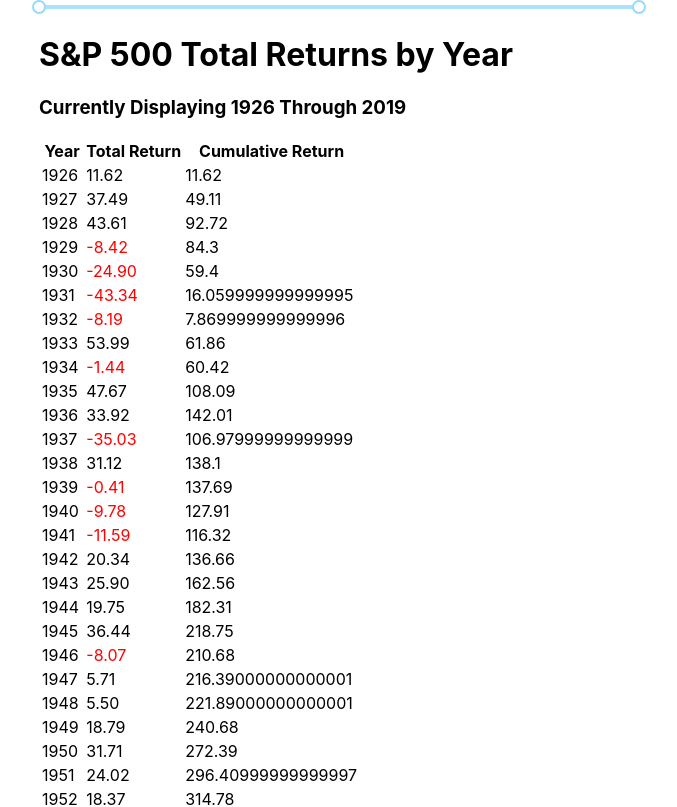
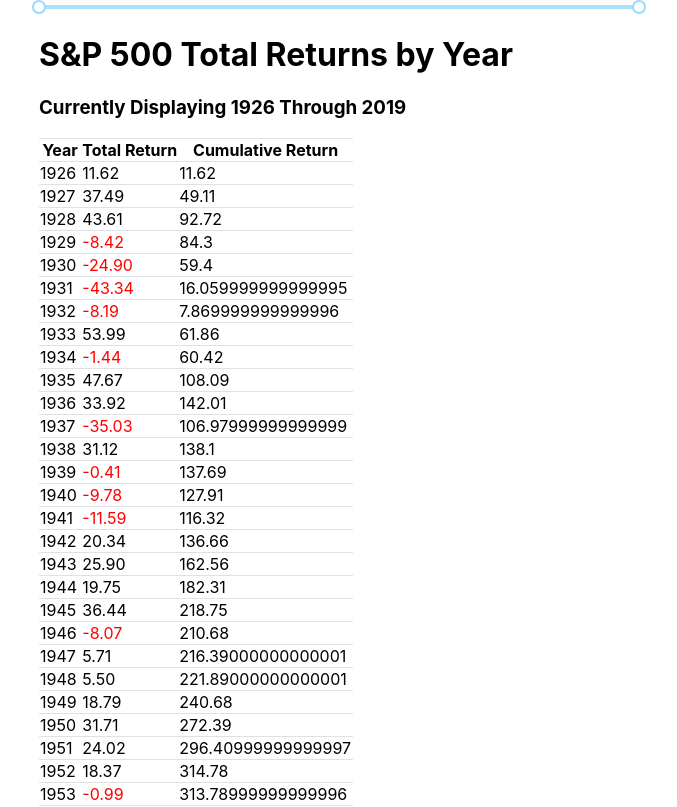
Before and after one commit to malekadair/range-slider, a React (Create React App) app: page / in a window 1280 px wide. Shown: the top 807 px of the page, without its empty margins (301-978 px from the left). Built offline with nearby package versions, Linux system fonts and the light colour scheme.

Commit message:
added more styling: hover, center...etc

```diff
--- a/src/App.css
+++ b/src/App.css
@@ -6,3 +6,12 @@
   justify-content: center;
   margin: auto;
 }
+table {
+  border-collapse: collapse;
+}
+tr {
+  border-top: 1px solid #dee2e6;
+}
+tbody tr:hover {
+  background-color: #e7e7e7;
+}
--- a/src/components/Table.js
+++ b/src/components/Table.js
@@ -21,20 +21,20 @@
 		this.cumulativeTotal = 0
 
 		return (
-			<div id="product-list">
+			<div className="returnsTable" >
 				<header>
 					<h1>S&P 500 Total Returns by Year</h1>
 					<h3>Currently Displaying {this.props.selectedRange[0]} Through {this.props.selectedRange[1]}</h3>
 				</header>
 				<table>
-					<thead>
+					<thead className="tableHead">
 						<tr>
 							<th>Year</th>
 							<th>Total Return</th>
 							<th>Cumulative Return</th>
 						</tr>
 					</thead>
-					<tbody>
+					<tbody className="tableBody">
 						{this.props.marketReturns.map((marketReturn, index, arr) => {
 
 							// console.log('initial CT: ', this.state.cumulativeTotal)
--- a/src/components/TableRow.js
+++ b/src/components/TableRow.js
@@ -12,7 +12,7 @@
 	render() {
 		const { marketReturn } = this.props
 		return (
-			<tr key={this.props.index}>
+			<tr className="tableRow" key={this.props.index}>
 				<td>{marketReturn.year}</td>
 				<td style={marketReturn.totalReturn < 0 ? { color: 'red' } : {}}>{marketReturn.totalReturn}</td>
 				<td>{this.props.cumulativeTotal}</td>
```
